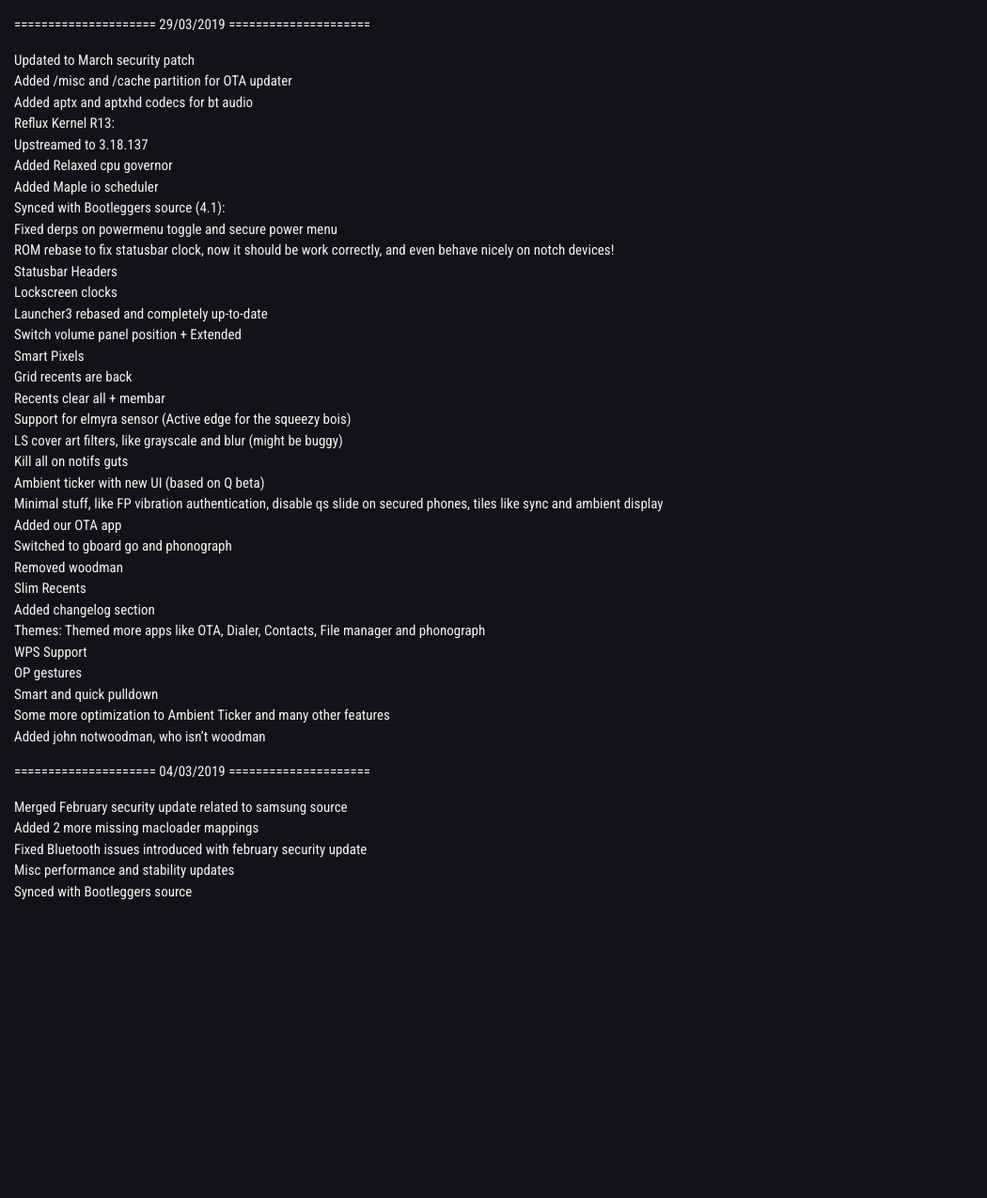
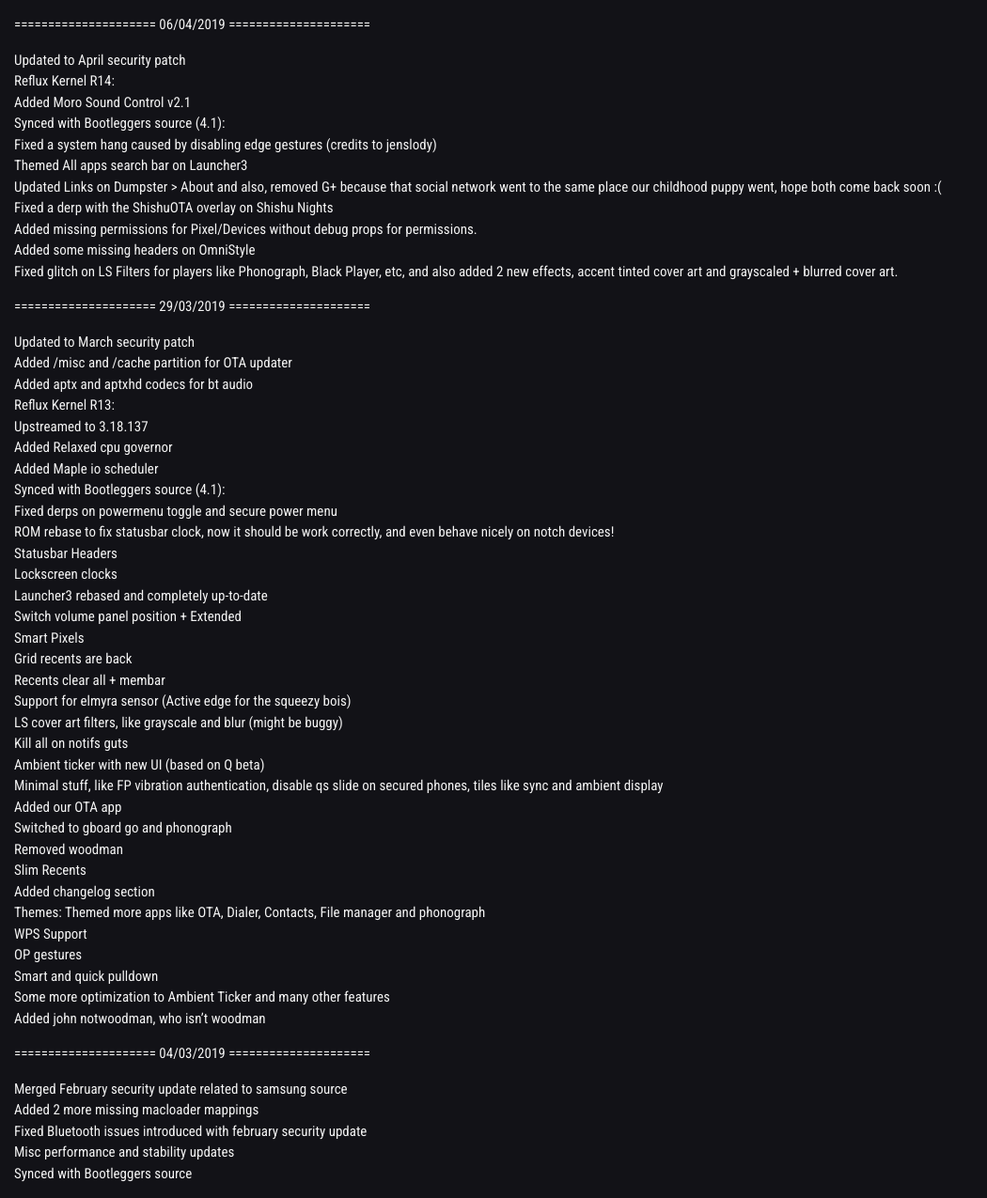
Before and after one commit to tyazx/BootleggersROM-Devices.github.io, a Jekyll site: the page built from _changelog/hero2lte.md, in a window 1280 px wide. Shown: the whole page at 94% size, without its empty margins (0-1050 px from the left). Built offline with Jekyll 4.4.1, drawn with Linux system fonts in a browser that asks for light colours; nearby versions of some CDN libraries; before the commit the page ends 975 px from its top, so only the background shows below that.

Commit message:
New build 06/04/2019

```diff
--- a/_changelog/hero2lte.md
+++ b/_changelog/hero2lte.md
@@ -2,6 +2,21 @@
 title:hero2lte
 layout:changelayout
 ---
+=====================
+    06/04/2019
+=====================
+- Updated to April security patch
+- Reflux Kernel R14:
+  * Added Moro Sound Control v2.1
+- Synced with Bootleggers source (4.1):
+  * Fixed a system hang caused by disabling edge gestures (credits to jenslody)
+  * Themed All apps search bar on Launcher3
+  * Updated Links on Dumpster > About and also, removed G+ because that social network went to the same place our childhood puppy went,     hope both come back soon :(
+  * Fixed a derp with the ShishuOTA overlay on Shishu Nights
+  * Added missing permissions for Pixel/Devices without debug props for permissions.
+  * Added some missing headers on OmniStyle
+  * Fixed glitch on LS Filters for players like Phonograph, Black Player, etc, and also added 2 new effects, accent tinted cover art and     grayscaled + blurred cover art.
+
 =====================
     29/03/2019
 =====================
```
